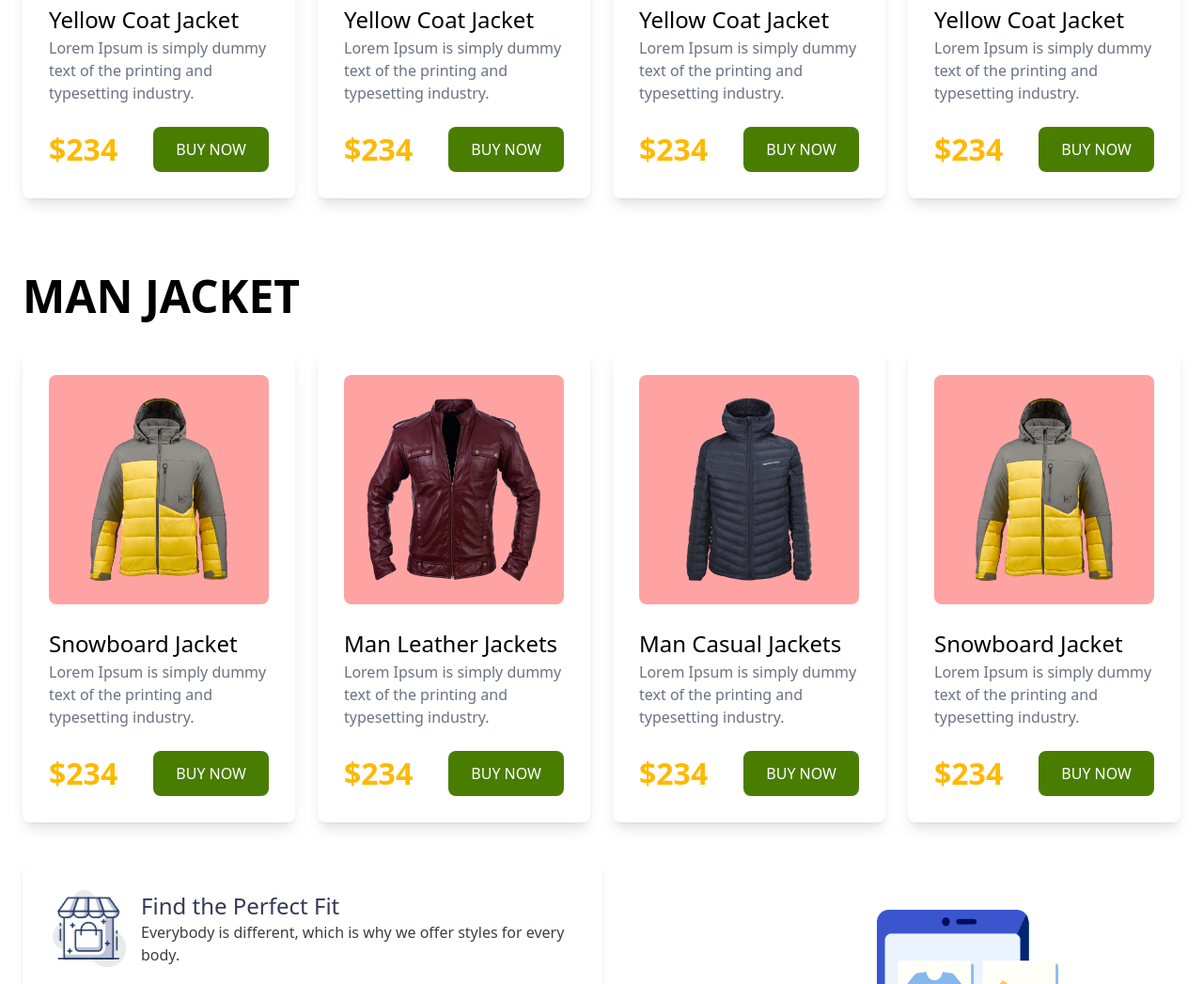
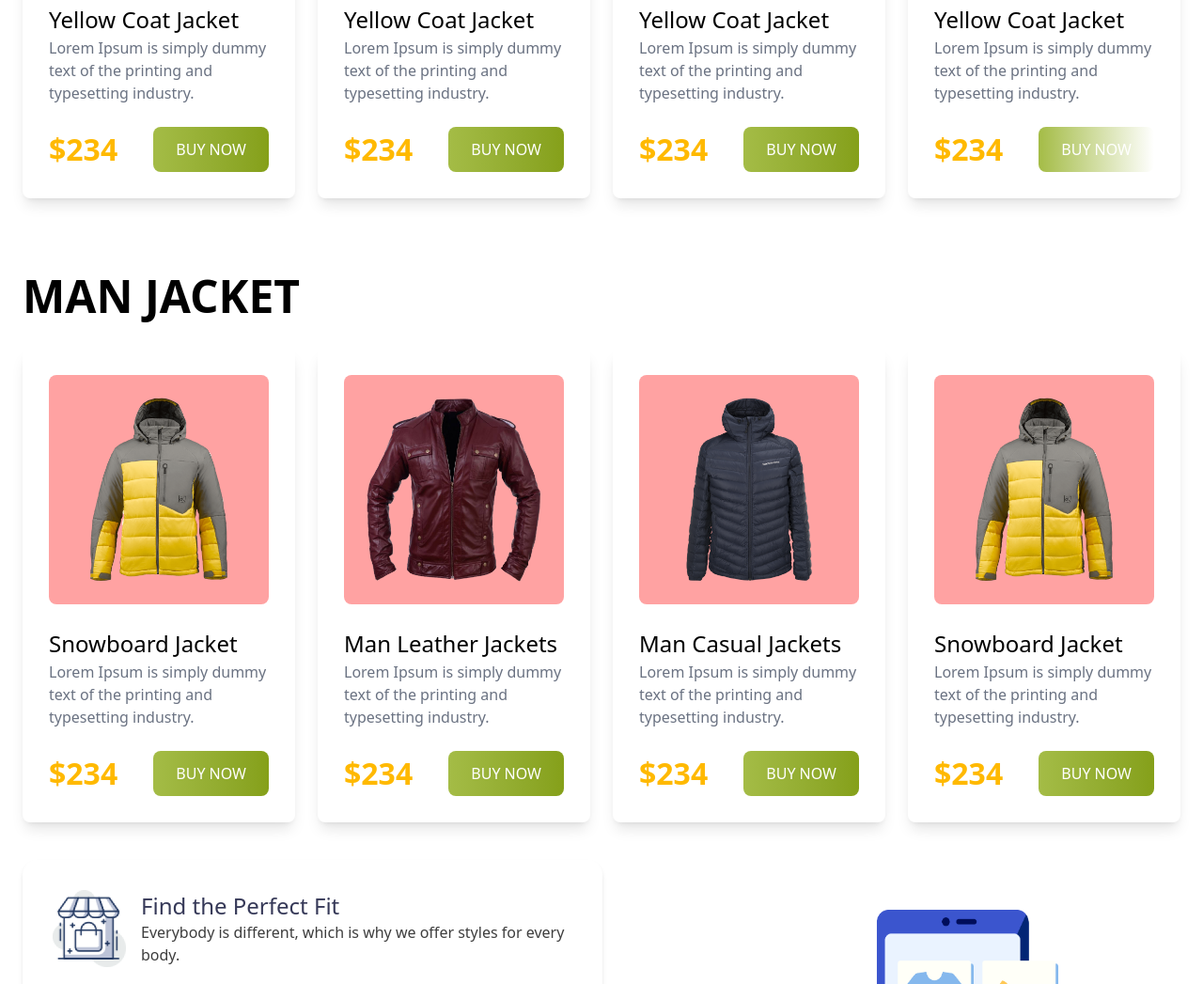
Before and after one commit to jakariahossain12/penguin-fashion-website, a plain HTML site: page index.html in a window 1280 px wide. Shown: the part 1189-2236 px from the top of the page at 94% size. Drawn offline with nearby package versions, Linux system fonts and the light colour scheme.

Commit message:
finish second

```diff
--- a/index.html
+++ b/index.html
@@ -58,7 +58,7 @@
           <br />
 
           <button
-            class="bg-lime-700 text-white py-3 px-6 rounded-lg font-bold"
+            class="bg-linear-to-r from-[#A4BC46] to-[#85A019] text-white py-3 px-6 rounded-lg font-bold"
           >
             BUY NOW
           </button>
@@ -100,7 +100,7 @@
             <div class="flex justify-between mt-6">
               <h1 class="text-[32px] text-amber-400 font-bold">$234</h1>
               <button
-                class="bg-lime-700 py-3 px-6 rounded-lg text-white font-medium"
+                class="bg-linear-to-r from-[#A4BC46] to-[#85A019] py-3 px-6 rounded-lg text-white font-medium"
               >
                 BUY NOW
               </button>
@@ -126,7 +126,7 @@
             <div class="flex justify-between mt-6">
               <h1 class="text-[32px] text-amber-400 font-bold">$234</h1>
               <button
-                class="bg-lime-700 py-3 px-6 rounded-lg text-white font-medium"
+                class="bg-linear-to-r from-[#A4BC46] to-[#85A019] py-3 px-6 rounded-lg text-white font-medium"
               >
                 BUY NOW
               </button>
@@ -152,7 +152,7 @@
             <div class="flex justify-between mt-6">
               <h1 class="text-[32px] text-amber-400 font-bold">$234</h1>
               <button
-                class="bg-lime-700 py-3 px-6 rounded-lg text-white font-medium"
+                class="bg-linear-to-r from-[#A4BC46] to-[#85A019] py-3 px-6 rounded-lg text-white font-medium"
               >
                 BUY NOW
               </button>
@@ -178,7 +178,7 @@
             <div class="flex justify-between mt-6">
               <h1 class="text-[32px] text-amber-400 font-bold">$234</h1>
               <button
-                class="bg-lime-700 py-3 px-6 rounded-lg text-white font-medium"
+                class="bg-linear-to-r from-[#A4BC46] to-[#85A019]py-3 px-6 rounded-lg text-white font-medium"
               >
                 BUY NOW
               </button>
@@ -214,7 +214,7 @@
             <div class="flex justify-between mt-6">
               <h1 class="text-[32px] text-amber-400 font-bold">$234</h1>
               <button
-                class="bg-lime-700 py-3 px-6 rounded-lg text-white font-medium"
+                class="bg-linear-to-r from-[#A4BC46] to-[#85A019] py-3 px-6 rounded-lg text-white font-medium"
               >
                 BUY NOW
               </button>
@@ -240,7 +240,7 @@
             <div class="flex justify-between mt-6">
               <h1 class="text-[32px] text-amber-400 font-bold">$234</h1>
               <button
-                class="bg-lime-700 py-3 px-6 rounded-lg text-white font-medium"
+                class="bg-linear-to-r from-[#A4BC46] to-[#85A019] py-3 px-6 rounded-lg text-white font-medium"
               >
                 BUY NOW
               </button>
@@ -266,7 +266,7 @@
             <div class="flex justify-between mt-6">
               <h1 class="text-[32px] text-amber-400 font-bold">$234</h1>
               <button
-                class="bg-lime-700 py-3 px-6 rounded-lg text-white font-medium"
+                class="bg-linear-to-r from-[#A4BC46] to-[#85A019] py-3 px-6 rounded-lg text-white font-medium"
               >
                 BUY NOW
               </button>
@@ -292,7 +292,7 @@
             <div class="flex justify-between mt-6">
               <h1 class="text-[32px] text-amber-400 font-bold">$234</h1>
               <button
-                class="bg-lime-700 py-3 px-6 rounded-lg text-white font-medium"
+                class=" bg-linear-to-r from-[#A4BC46] to-[#85A019] py-3 px-6 rounded-lg text-white font-medium"
               >
                 BUY NOW
               </button>
```
